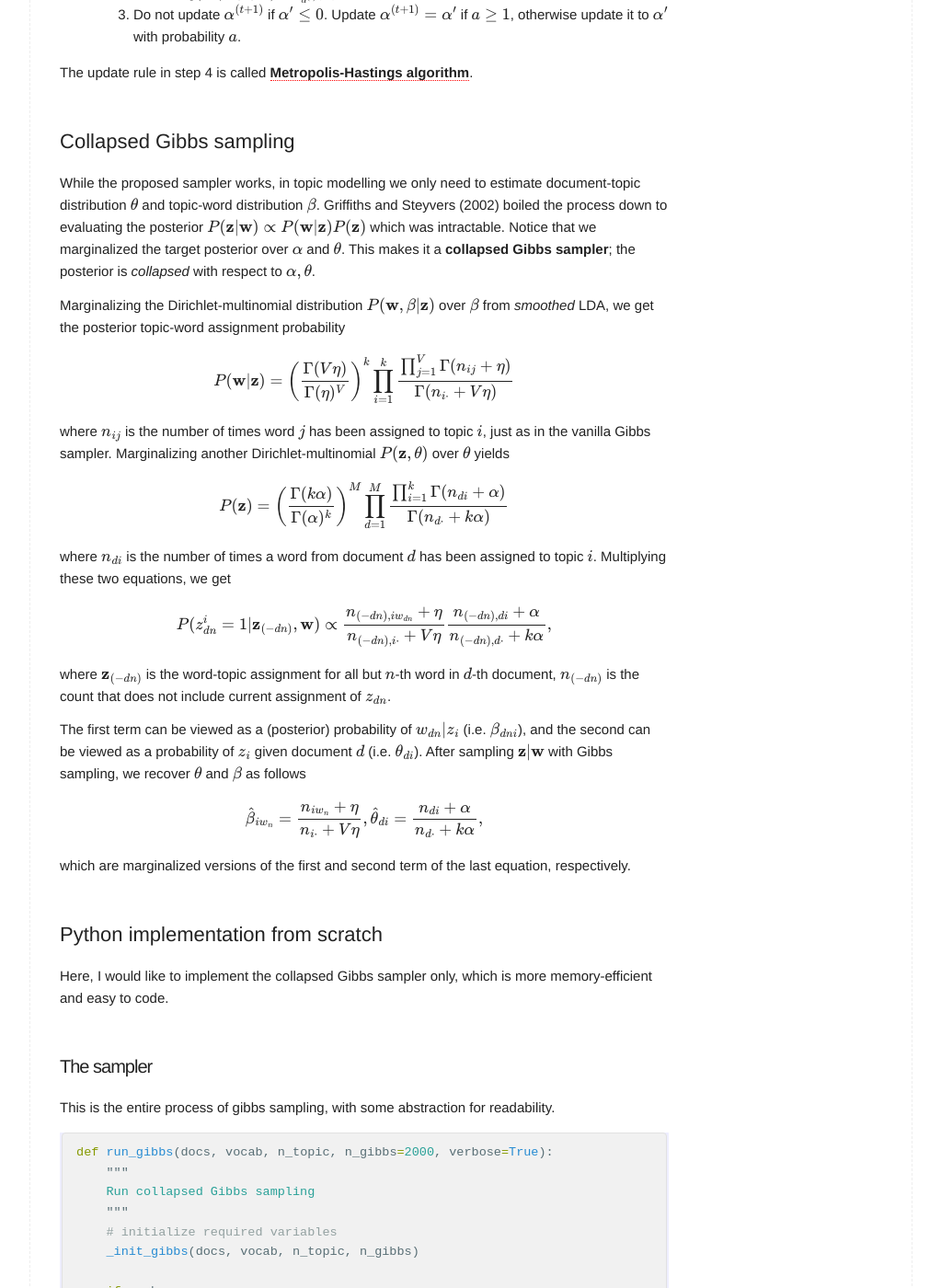
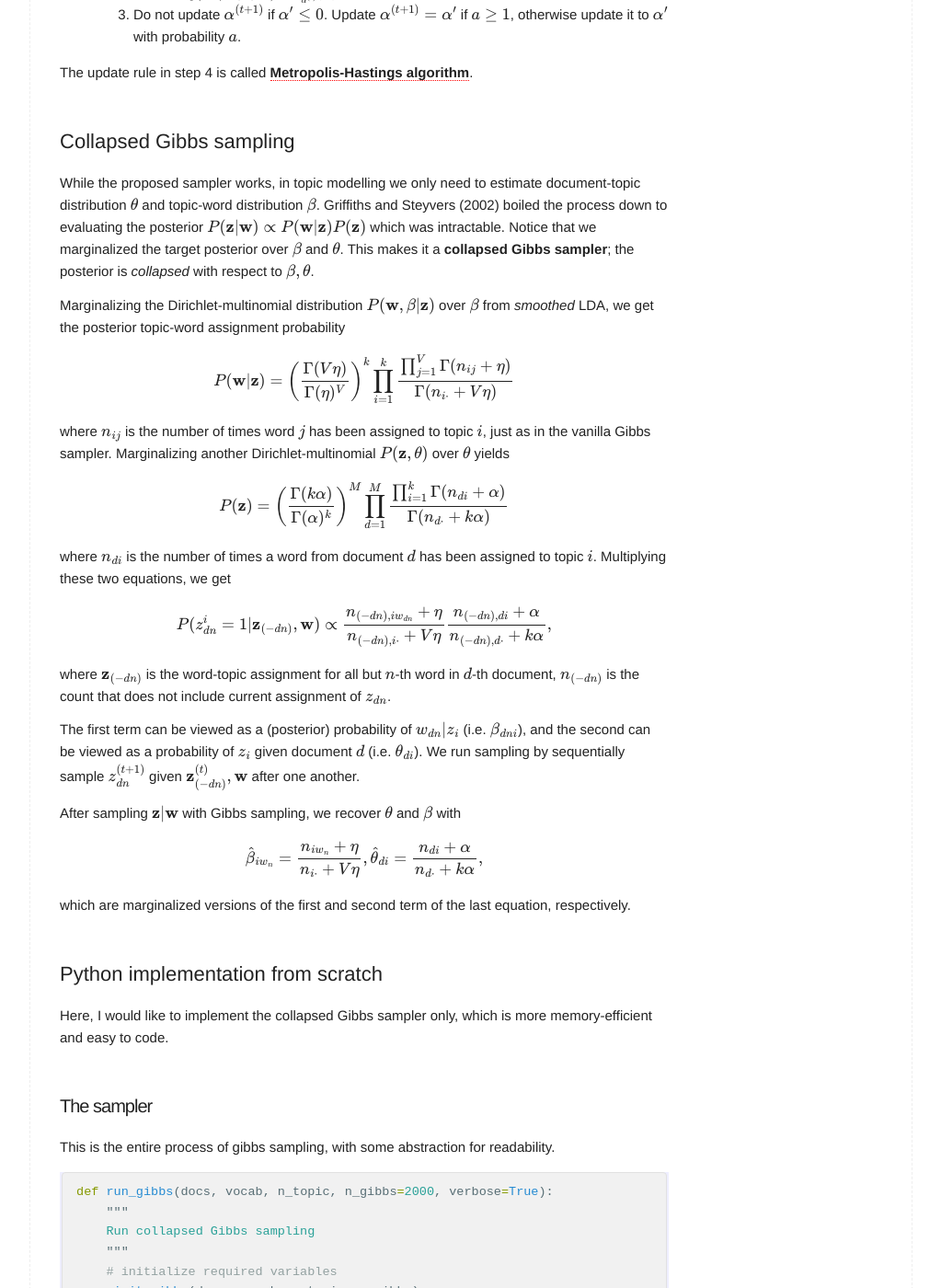
Before and after one commit to naturale0/naturale0.github.io, a Jekyll site: the page built from _posts/2021-02-15-LDA-4-Gibbs-Sampling.md, in a window 1280 px wide and 1400 px high, scrolled down 2590 px. Shown: the whole window at 92% size, without its empty margins (128-1151 px from the left). Built offline with Jekyll 4.4.1, drawn with Linux system fonts in a browser that asks for light colours; formulas are drawn with MathJax 3; comment, search, counter and statistics services are not loaded.

Commit message:
post LDA (4)

```diff
--- a/_posts/2021-02-15-LDA-4-Gibbs-Sampling.md
+++ b/_posts/2021-02-15-LDA-4-Gibbs-Sampling.md
@@ -106,7 +106,7 @@
 
 ## Collapsed Gibbs sampling
 
-While the proposed sampler works, in topic modelling we only need to estimate document-topic distribution $\theta$ and topic-word distribution $\beta$. Griffiths and Steyvers (2002) boiled the process down to evaluating the posterior $P(\mathbf{z}\|\mathbf{w}) \propto P(\mathbf{w}\|\mathbf{z})P(\mathbf{z})$ which was intractable. Notice that we marginalized the target posterior over $\alpha$ and $\theta$. This makes it a **collapsed Gibbs sampler**; the posterior is *collapsed* with respect to $\alpha,\theta$.
+While the proposed sampler works, in topic modelling we only need to estimate document-topic distribution $\theta$ and topic-word distribution $\beta$. Griffiths and Steyvers (2002) boiled the process down to evaluating the posterior $P(\mathbf{z}\|\mathbf{w}) \propto P(\mathbf{w}\|\mathbf{z})P(\mathbf{z})$ which was intractable. Notice that we marginalized the target posterior over $\beta$ and $\theta$. This makes it a **collapsed Gibbs sampler**; the posterior is *collapsed* with respect to $\beta,\theta$.
 
 Marginalizing the Dirichlet-multinomial distribution $P(\mathbf{w}, \beta \| \mathbf{z})$ over $\beta$ from *smoothed* LDA, we get the posterior topic-word assignment probability
 
@@ -134,8 +134,9 @@
 
 where $\mathbf{z}\_{(-dn)}$ is the word-topic assignment for all but $n$-th word in $d$-th document, $n_{(-dn)}$ is the count that does not include current assignment of $z_{dn}$.
 
-The first term can be viewed as a (posterior) probability of $w_{dn}\|z_i$ (i.e. $\beta_{dni}$), and the second can be viewed as a probability of $z_i$ given document $d$ (i.e. $\theta_{di}$). After sampling $\mathbf{z}\|\mathbf{w}$ with Gibbs sampling, we recover $\theta$ and $\beta$ as follows
+The first term can be viewed as a (posterior) probability of $w_{dn}\|z_i$ (i.e. $\beta_{dni}$), and the second can be viewed as a probability of $z_i$ given document $d$ (i.e. $\theta_{di}$). We run sampling by sequentially sample $z_{dn}^{(t+1)}$ given $\mathbf{z}_{(-dn)}^{(t)}, \mathbf{w}$ after one another.
 
+After sampling $\mathbf{z}\|\mathbf{w}$ with Gibbs sampling, we recover $\theta$ and $\beta$ with
 
 $$
 \hat\beta_{iw_n} = \frac{n_{iw_n}+\eta}{n_{i\cdot}+V\eta}, \\
```
Also changed, not shown: 1 other file.
